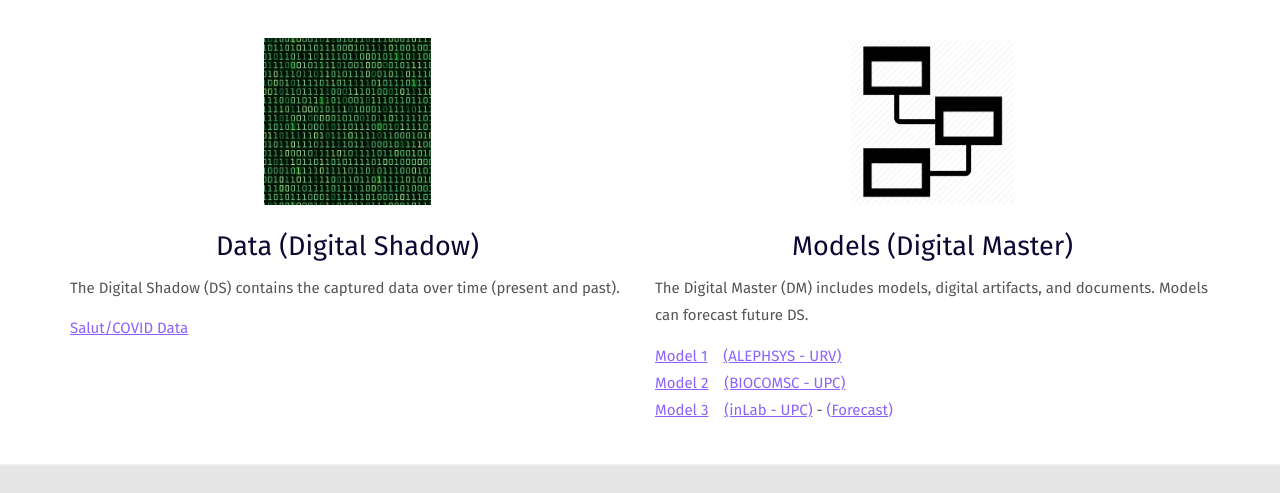
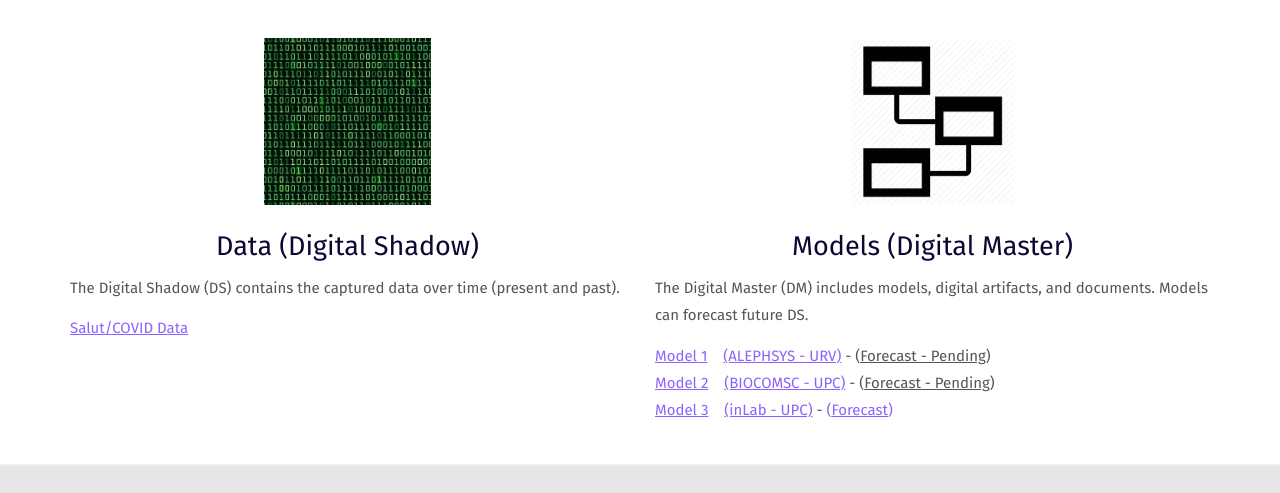
Before and after one commit to gtdigitaltwin/pandemia, a plain HTML site: page index.html in a window 1280 px wide. Shown: the part 264-757 px from the top of the page. Drawn offline with Linux system fonts and the light colour scheme; a web font is replaced by a local one.

Commit message:
Add files via upload

```diff
--- a/index.html
+++ b/index.html
@@ -70,10 +70,10 @@
                     </div>
                     <div>
                         <a href="https://www.medrxiv.org/content/10.1101/2020.03.21.20040022v1"><u>Model 1</u></a>&nbsp;&nbsp;&nbsp;
-						<a href="https://alephsyslab.com"><u>(ALEPHSYS - URV)</u></a><br>
+						<a href="https://alephsyslab.com"><u>(ALEPHSYS - URV)</u></a> - (<u>Forecast - Pending</u>)<br>
 
                         <a href="https://www.medrxiv.org/content/10.1101/2020.05.13.20101329v1"><u>Model 2</u></a>&nbsp;&nbsp;&nbsp;
-						<a href="https://biocomsc.upc.edu/en"><u>(BIOCOMSC - UPC)</u></a><br>
+						<a href="https://biocomsc.upc.edu/en"><u>(BIOCOMSC - UPC)</u></a> - (<u>Forecast - Pending</u>)<br>
 
                         <a href="https://www.mdpi.com/2227-7390/9/14/1660"><u>Model 3</u></a>&nbsp;&nbsp;&nbsp;
 						<a href="https://inlab.fib.upc.edu/en/blog/upc-projects-help-combat-covid19"><u>(inLab - UPC)</u></a> -
```
